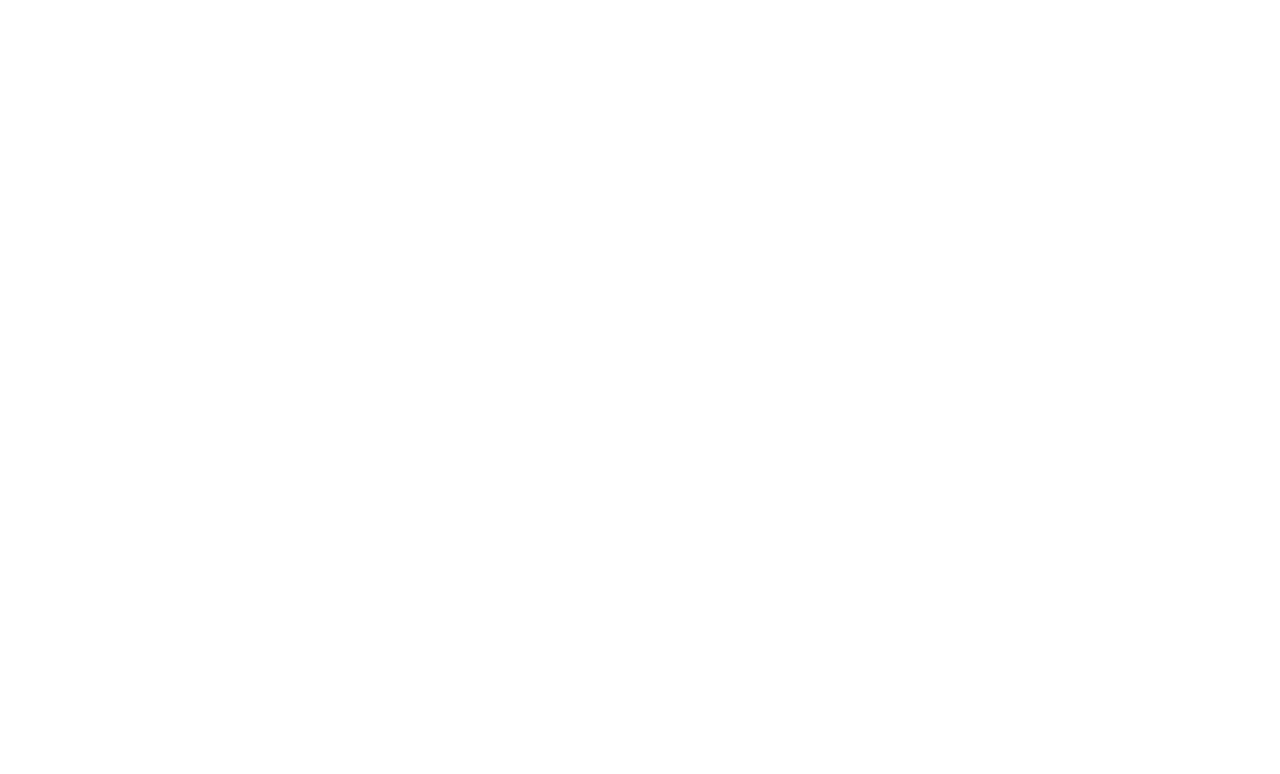
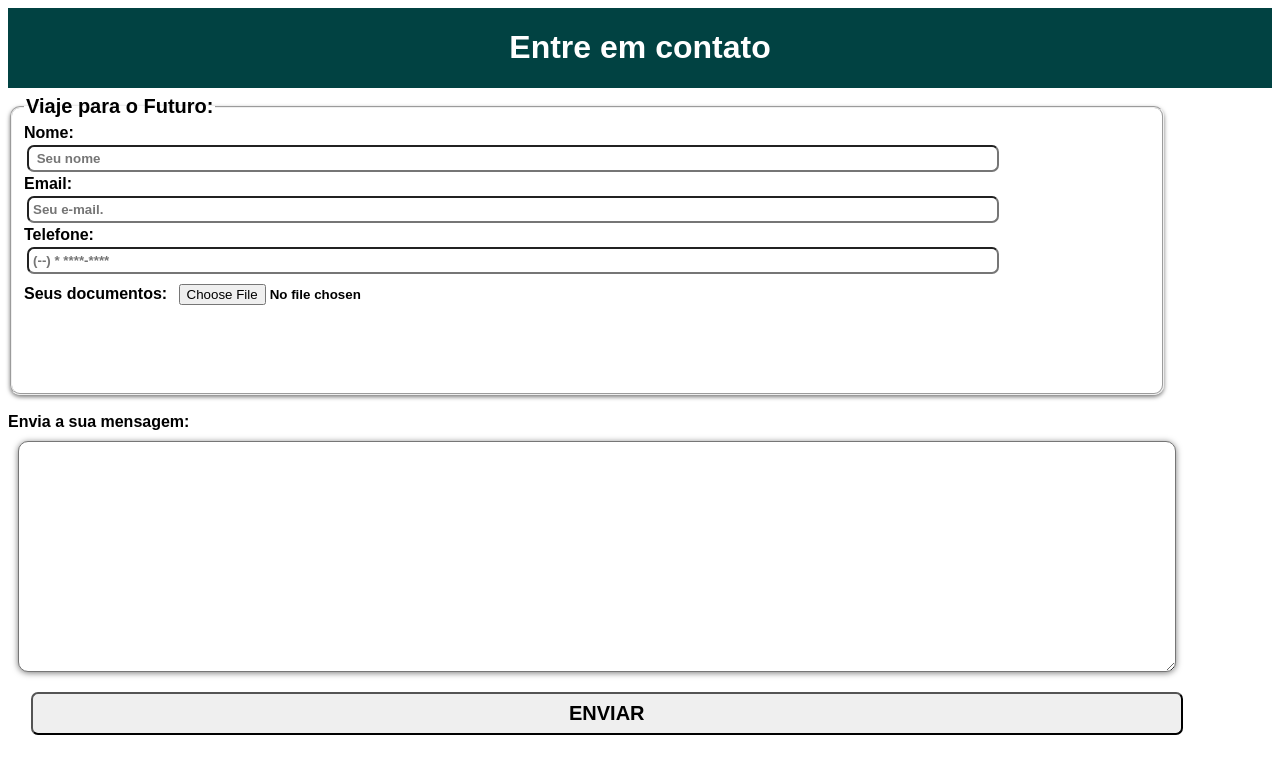
Before and after one commit to Jhonnybantim/Projeto--Gbpt-IA, a plain HTML site: page fconosco.html in a window 1280 px wide. Drawn offline with Linux system fonts and the light colour scheme.

Commit message:
fconosco

```diff
--- /dev/null
+++ b/estilos/fconosco.css
@@ -0,0 +1,65 @@
+@charset "UTF-8";
+
+
+*
+{
+    font-family: Arial, Helvetica, sans-serif;
+    font-weight: bold;
+}
+
+header{
+    margin: 0px;
+    padding: 0px;
+    overflow: hidden;
+    background-color:  rgb(1, 66, 66);
+    width: 100w;
+    height: 10vh;
+    margin-bottom: 7px;
+}
+header >h1{
+    text-align: center;
+    color: white;
+
+
+
+}
+fieldset{
+    border-radius: 10px;
+    box-shadow: 0px 2px 4px rgba(0, 0, 0, 0.527);
+    width: 88vw;
+    height: 35vh;
+   }
+fieldset>legend {
+    font-size: 20px;
+    }
+
+input {
+    margin: 3px;
+    width: 75vw;
+    padding: 4px;
+    border-radius: 7px;
+
+
+
+}
+   textarea{
+    display: grid;
+    width: 90vw;
+    margin: 10px;
+    border-radius: 10px;
+    box-shadow: 0px 1px 6px rgba(0, 0, 0, 0.527);
+
+   }
+ input.enviar {
+    position: relative;
+    margin: 10px;
+    padding: 8px;
+    width: 90vw;
+    left: 1vw;
+    font-size: 20px;
+ }
+ input.enviar:hover{
+    background-color: rgb(1, 66, 66) ;
+    color: white;
+    cursor: pointer;
+ }
--- a/fconosco.html
+++ b/fconosco.html
@@ -1,12 +1,51 @@
 <!DOCTYPE html>
 <html lang="pt-br">
+
 <head>
     <meta charset="UTF-8">
     <meta http-equiv="X-UA-Compatible" content="IE=edge">
     <meta name="viewport" content="width=device-width, initial-scale=1.0">
+    <link rel="stylesheet" href="estilos/fconosco.css">
     <title>Document</title>
 </head>
+
 <body>
+    <header>
+        <h1> Entre em contato</h1>
+        <img src="imagens/logo da.png" alt="">
+    </header>
+    <form action="formgpt.pht" method="post" autocomplete="on" enctype="multipart/form-data">
+
+        <fieldset>
+            <legend>Viaje para o Futuro:</legend>
+
+            <label> Nome: <br>
+                <input type="text" name="name" minlength="2" maxlength="80" placeholder=" Seu nome " required >
+            </label><br>
+
+            <label>Email:<br>
+                <input type="email" name="email" placeholder="Seu e-mail." required>
+            </label><br>
+
+            <label>Telefone: <br>
+                <input type="number" name="telefone" placeholder="(--) * ****-****">
+            </label><br>
+
+            <label> Seus documentos:
+                <input type="file" name="imagen">
+            </label>
+        </fieldset><br>
+
+        <label>Envia a sua mensagem:
+            <textarea name="" id="" cols="45" rows="15"></textarea>
+        </label>
+
+        </form>
+
+        <input type="submit" value="ENVIAR"  class="enviar">
+
+
 
 </body>
+
 </html>
```
Also changed, not shown: home.html (+1 -1 lines).
